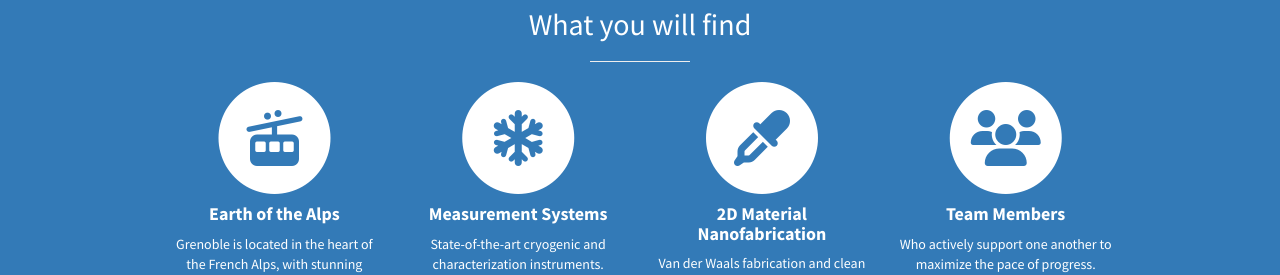
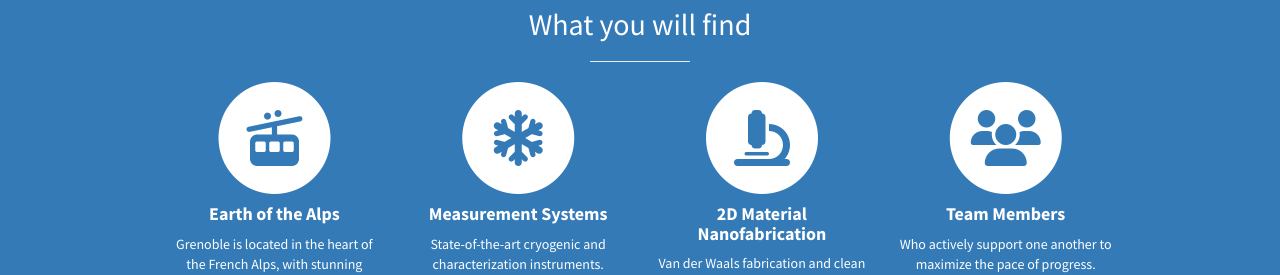
Before and after one commit to aassouline/topo-circuits.github.io, a Jekyll site: the page built from index.html, in a window 1280 px wide. Shown: the part 1204-1479 px from the top of the page. Built offline with Jekyll 4.4.1, drawn with Linux system fonts in a browser that asks for light colours.

Commit message:
Update services.html

```diff
--- a/_includes/services.html
+++ b/_includes/services.html
@@ -36,7 +36,7 @@
             <div class="service-item">
               <span class="fa-stack fa-4x">
               <i class="fa fa-circle fa-stack-2x"></i>
-              <i class="fa fa-eyedropper fa-stack-1x text-primary"></i>
+              <i class="fa-solid fa-microscope fa-stack-1x text-primary"></i>
             </span>
               <h4>
                 <strong>2D Material Nanofabrication</strong>
```
